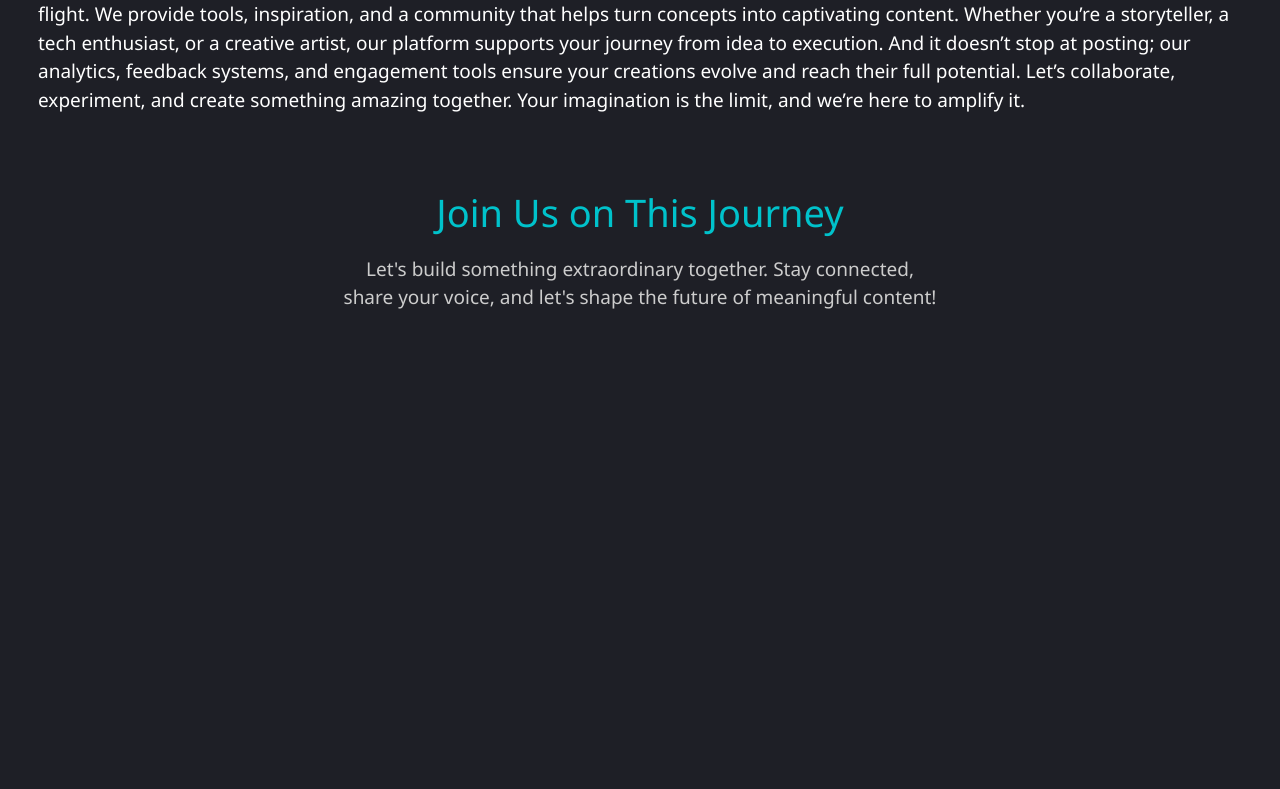
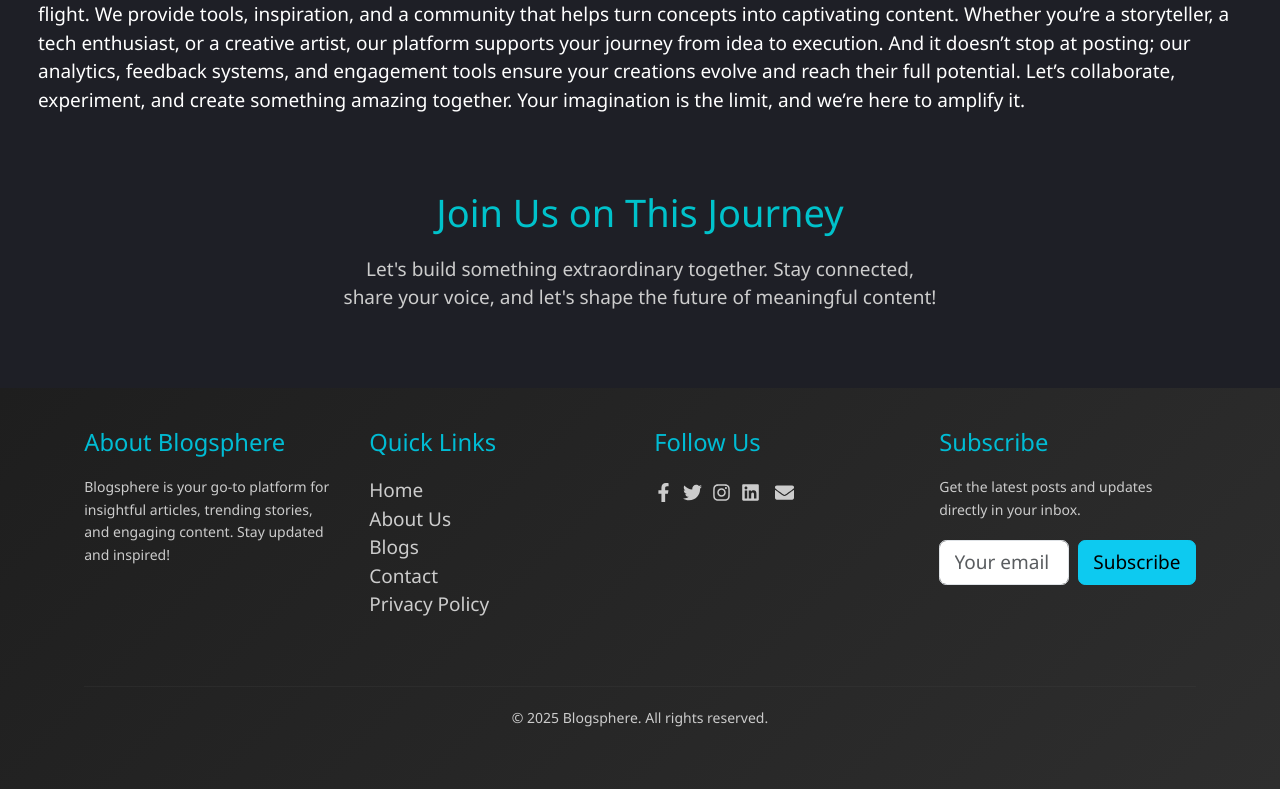
Before and after one commit to usmanhameed2017/blogsphere, a React (Vite) app: page /about in a window 1280 px wide. Shown: the part 2406-3195 px from the top of the page. Before the commit the page ends 2794 px from the top, so only its background shows below. Built offline with nearby package versions, Linux system fonts and the light colour scheme; no server answers.

Commit message:
Footer setup

```diff
--- a/src/App.jsx
+++ b/src/App.jsx
@@ -3,6 +3,7 @@ import NavbarBS from './components/navbar';
 import Home from './pages/Home';
 import { Routes, Route } from 'react-router-dom';
 import About from './pages/About';
+import Footer from './components/footer';
 
 function App()
 {
@@ -13,6 +14,7 @@ function App()
         <Route path='/' element={ <Home /> } />
         <Route path='/about' element={ <About /> } />
       </Routes>
+      <Footer />
     </div>
 
   )
--- /dev/null
+++ b/src/components/footer/index.jsx
@@ -0,0 +1,65 @@
+import React from 'react';
+import { Container, Row, Col, Form, Button } from 'react-bootstrap';
+import { FaFacebookF, FaTwitter, FaInstagram, FaLinkedin, FaEnvelope } from 'react-icons/fa';
+
+function Footer()
+{
+    const mailLink = "https://mail.google.com/mail/u/0/#inbox?compose=CllgCJlLWRkCnHRRgQprwTgKwhjqgzflrRDCWThMpQTHbXMtTNQlZjjBQFlPQfNFwkBvPpxclTL";
+    return (
+        <footer className="footer-section">
+            <Container>
+                <Row>
+                    {/* About Section */}
+                    <Col md={3} sm={6} className="mb-4">
+                        <h5>About Blogsphere</h5>
+                        <p> Blogsphere is your go-to platform for insightful articles, trending stories, and engaging content. Stay updated and inspired! </p>
+                    </Col>
+
+                    {/* Quick Links */}
+                    <Col md={3} sm={6} className="mb-4">
+                        <h5>Quick Links</h5>
+                        <ul className="list-unstyled">
+                            <li><a href="#">Home</a></li>
+                            <li><a href="#">About Us</a></li>
+                            <li><a href="#">Blogs</a></li>
+                            <li><a href="#">Contact</a></li>
+                            <li><a href="#">Privacy Policy</a></li>
+                        </ul>
+                    </Col>
+
+                    {/* Social Media Links */}
+                    <Col md={3} sm={6} className="mb-4">
+                        <h5>Follow Us</h5>
+                        <div className="social-icons">
+                            <a href="#"><FaFacebookF /></a>
+                            <a href="#"><FaTwitter /></a>
+                            <a href="#"><FaInstagram /></a>
+                            <a href="#"><FaLinkedin /></a>
+                            <a href={mailLink} target='blank'> <FaEnvelope /> </a>
+                        </div>
+                    </Col>
+
+                    {/* Newsletter */}
+                    <Col md={3} sm={6} className="mb-4">
+                        <h5>Subscribe</h5>
+                        <p>Get the latest posts and updates directly in your inbox.</p>
+                        <Form className="d-flex">
+                        <Form.Control type="email" placeholder="Your email" className="me-2" />
+                        <Button variant="info">Subscribe</Button>
+                        </Form>
+                    </Col>
+                </Row>
+
+                <hr className="footer-divider" />
+
+                <Row>
+                    <Col className="text-center">
+                        <p>&copy; {new Date().getFullYear()} Blogsphere. All rights reserved.</p>
+                    </Col>
+                </Row>
+            </Container>
+        </footer>
+    );
+}
+
+export default Footer;
--- a/src/index.css
+++ b/src/index.css
@@ -29,11 +29,11 @@ a {
 }
 
 .navbar-brand img {
-  transition: transform 0.3s ease;
+  transition: transform 2s ease;
 }
 
 .navbar-brand img:hover {
-  transform: scale(1.1) rotate(10deg);
+  transform: scale(1.1) rotate(360deg);
 }
 
 .navbar-nav a {
@@ -351,3 +351,54 @@ a {
   from { text-shadow: 0 0 10px #f39c12; }
   to { text-shadow: 0 0 20px #f1c40f; }
 }
+
+
+/* Footer Style */
+.footer-section {
+  background: linear-gradient(135deg, #1e1e1e, #2e2e2e);
+  color: #ccc;
+  padding: 40px 0;
+}
+
+.footer-section h5 {
+  color: #00bcd4;
+  margin-bottom: 20px;
+}
+
+.footer-section p {
+  font-size: 14px;
+  line-height: 1.6;
+}
+
+.footer-section a {
+  color: #ccc;
+  text-decoration: none;
+}
+
+.footer-section a:hover {
+  color: #00bcd4;
+  text-decoration: underline;
+}
+
+.footer-section .social-icons a {
+  font-size: 18px;
+  color: #ccc;
+  margin-right: 10px;
+  transition: color 0.3s ease;
+}
+
+.footer-section .social-icons a:hover {
+  color: #00bcd4;
+}
+
+.footer-divider {
+  border-top: 1px solid #444;
+  margin: 20px 0;
+}
+
+.footer-bottom {
+  border-top: 1px solid #444;
+  padding-top: 1rem;
+  font-size: 0.9rem;
+  color: #ccc;
+}
```
Also changed, not shown: src/components/hero/index.jsx (line endings or trailing spaces).
